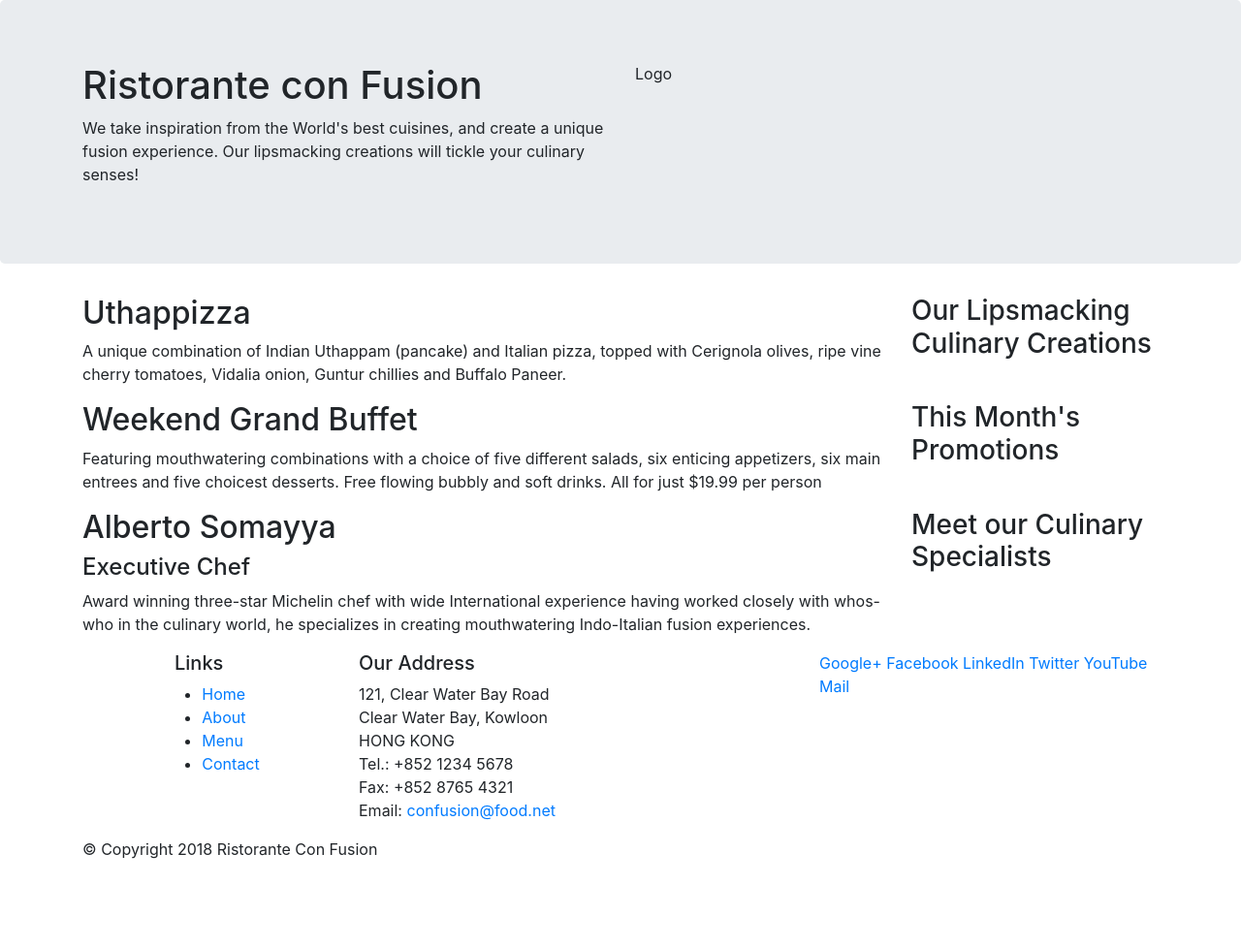
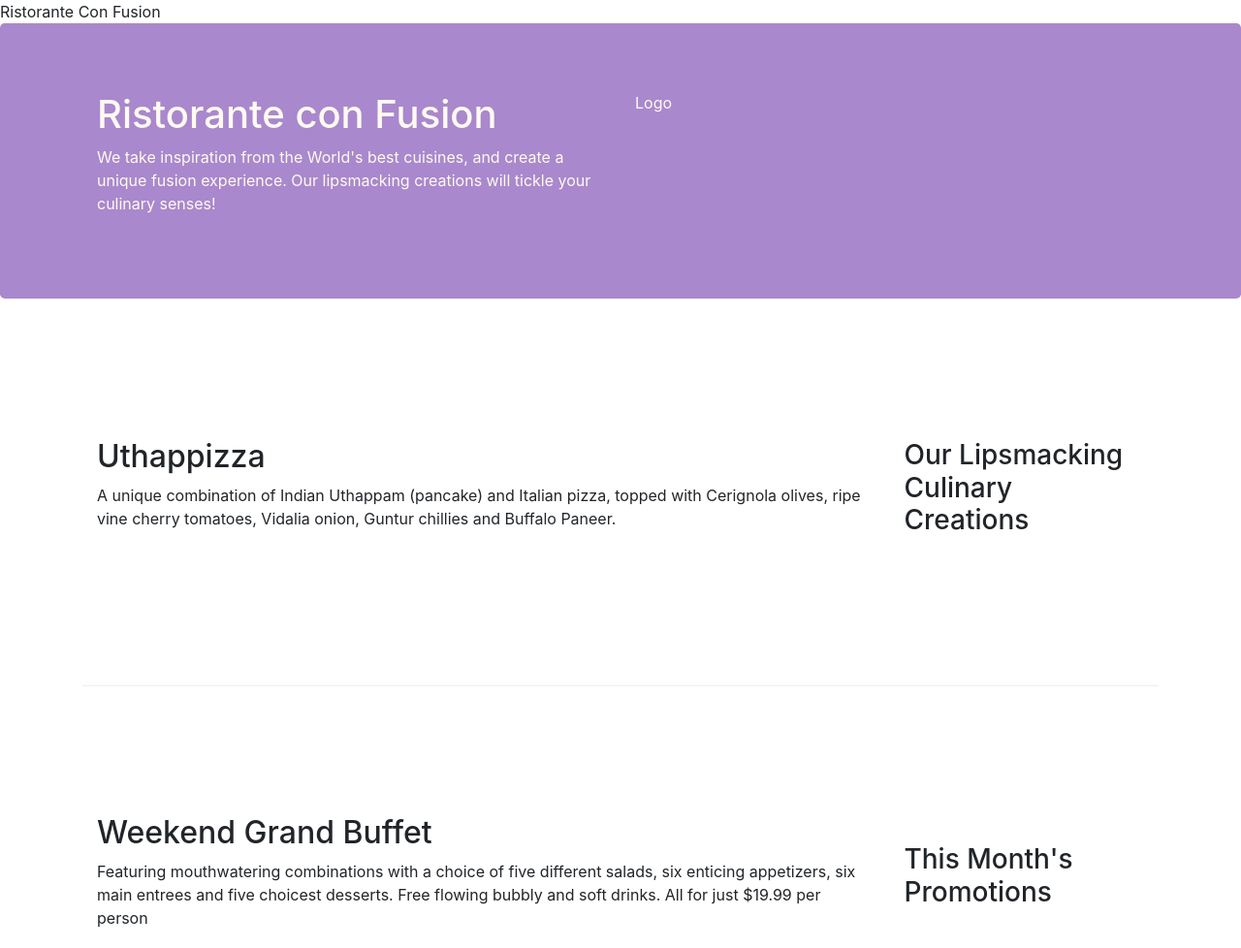
Before and after one commit to Smilesli/Bootstrap4, a website: page index.html in a window 1280 px wide. Shown: the top 978 px of the page at 97% size. Before the commit the page ends 904 px from the top, so only its background shows below. Drawn offline with nearby package versions, Linux system fonts and the light colour scheme.

Commit message:
add customized css styles

```diff
--- /dev/null
+++ b/css/styles.css
@@ -0,0 +1,30 @@
+.row-header {
+    margin: 0px auto;
+    padding: 0px auto;
+}
+
+.row-content {
+    margin: 0px auto;
+    padding: 50px 0px 50px 0px;
+    border-bottom: 1px ridge;
+    min-height: 400px;
+}
+
+.footer {
+    background-color: #D1C4E9;
+    margin: 0px auto;
+    padding: 20px 0px 20px 0px;
+}
+
+.jumbotron {
+    padding: 70px 30px 70px 30px;
+    margin: 0px auto;
+    background-color: #a988CD;
+    color: floralwhite;
+}
+
+.address {
+    font-size: 80%;
+    margin: 0px;
+    color: #0f0f0f;
+}
--- a/index.html
+++ b/index.html
@@ -9,6 +9,7 @@
 
         <!-- Bootstrap CSS -->
         <link rel="stylesheet" href="node_modules/bootstrap/dist/css/bootstrap.min.css">
+        <link rel="stylesheet" href="css/styles.css"
     <title>Ristorante Con Fusion</title>
 </head>
 
@@ -16,7 +17,7 @@
 
     <header class="jumbotron">
         <div class="container">
-            <div class="row">
+            <div class="row row-header">
                 <div class="col-12 col-sm-6">
                     <h1>Ristorante con Fusion</h1>
                     <p>We take inspiration from the World's best cuisines, and create a unique fusion experience. Our lipsmacking creations will tickle your culinary senses!</p>
@@ -29,7 +30,7 @@
     </header>
 
     <div class="container">
-        <div class="row">
+        <div class="row row-content align-items-center">
             <div class="col-12 col-sm-4 order-sm-last col-md-3">
                 <h3>Our Lipsmacking Culinary Creations</h3>
             </div>
@@ -40,7 +41,7 @@
         </div>
 
 
-        <div class="row">
+        <div class="row row-content align-items-center">
             <div class="col-12 col-sm-4 order-sm-last col-md-3">
                 <h3>This Month's Promotions</h3>
             </div>
@@ -50,7 +51,7 @@
             </div>
         </div>
 
-        <div class="row">
+        <div class="row row-content align-items-center">
             <div class="col-12 col-sm-4 order-sm-last col-md-3">
                 <h3>Meet our Culinary Specialists</h3>
             </div>
@@ -62,12 +63,12 @@
         </div>
     </div>
 
-    <footer>
+    <footer class="footer">
         <div class="container">
             <div class="row">
                 <div class="col-4 offset-1 col-sm-2">
                     <h5>Links</h5>
-                    <ul class="col-4 offset-1 col-sm-2">
+                    <ul class="list-unstyled">
                         <li><a href="#">Home</a></li>
                         <li><a href="#">About</a></li>
                         <li><a href="#">Menu</a></li>
@@ -85,7 +86,7 @@
 		              Email: <a href="mailto:confusion@food.net">confusion@food.net</a>
 		           </address>
                 </div>
-                <div class="col-12 col-sm-4">
+                <div class="col-12 col-sm-4 align-self-center">
                     <div>
                         <a href="http://google.com/+">Google+</a>
                         <a href="http://www.facebook.com/profile.php?id=">Facebook</a>
@@ -96,7 +97,7 @@
                     </div>
                 </div>
            </div>
-           <div class="row">
+           <div class="row justify-content-center">
                 <div class="col-auto">
                     <p>© Copyright 2018 Ristorante Con Fusion</p>
                 </div>
```
